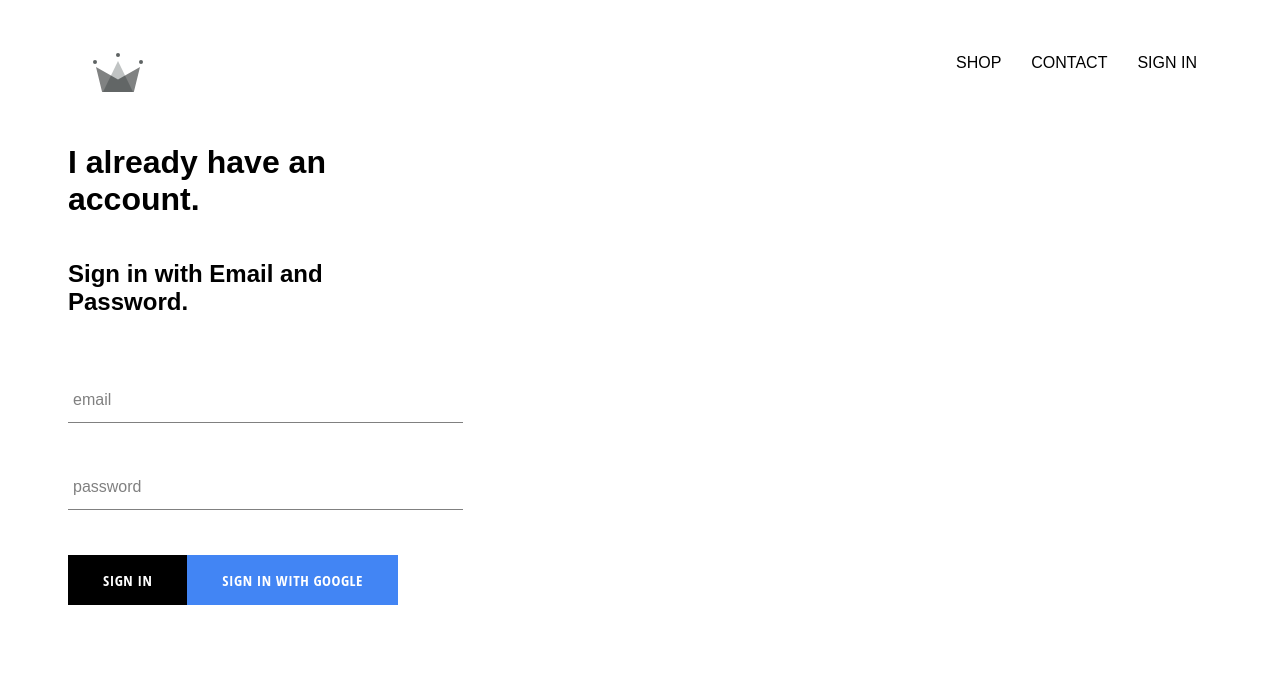
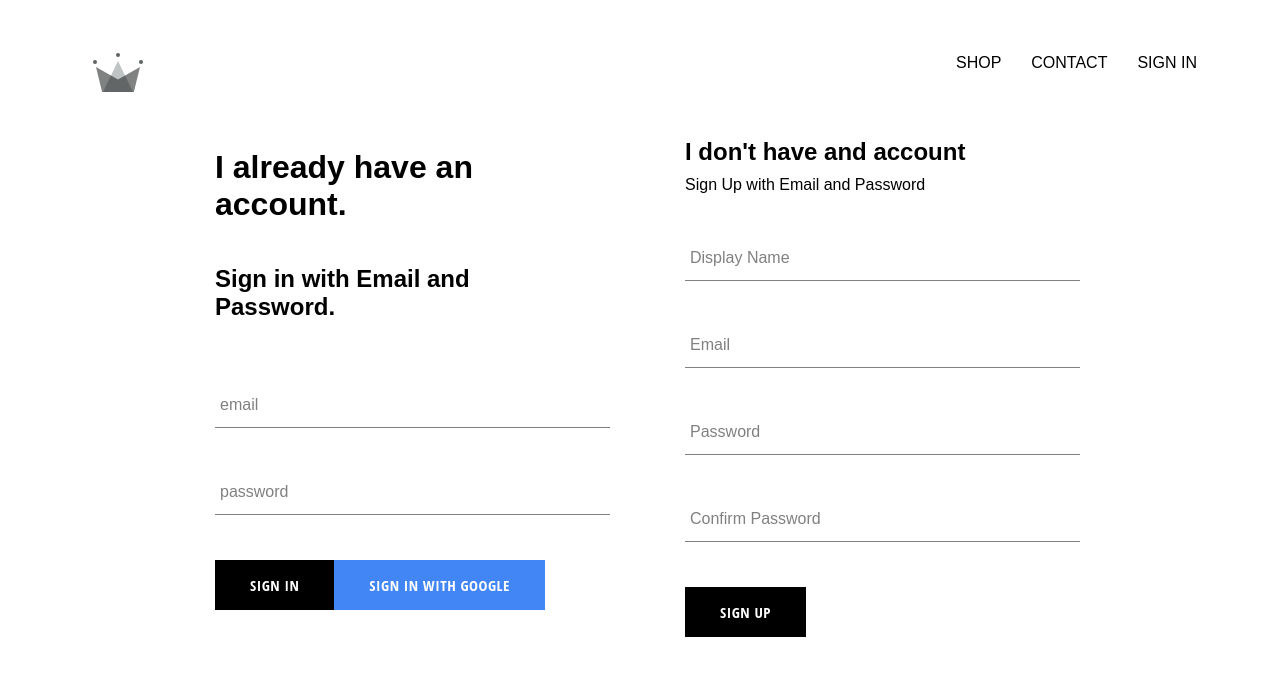
Before and after one commit to mjombanorman/emj-clothing-store, a React (Vite) app: page /signin in a window 1280 px wide. Shown: the top 676 px of the page. Built offline with nearby package versions, Linux system fonts and the light colour scheme; no server answers; a web font is replaced by a local one.

Commit message:
Implemeted the ability to save users into the firebase db

```diff
--- a/src/App.jsx
+++ b/src/App.jsx
@@ -5,7 +5,7 @@ import "./App.css";
 import HomePage from "./pages/homepage/homepage.component";
 import ShopPage from "./pages/shop/shop.component";
 import SignInAndSignUpPage from "./pages/sign-in-and-sign-up/sign-in-and-sign-up.component";
-import { auth } from './firebase/firebase.utlis';
+import { auth,createUserProfileDocument } from './firebase/firebase.utlis';
 //import { auth } from "./firebase/firebase.utils";
 
 class App extends Component {
@@ -17,14 +17,26 @@ class App extends Component {
   }
 
   unSubscribeFromAuth = null;
+  componentDidMount() {
+    this.unSubscribeFromAuth = auth.onAuthStateChanged(async (userAuth) => {
+      if (userAuth) {
+        try {
+          const userRef = await createUserProfileDocument(userAuth);
+          console.log("useref", userRef);
 
-  componentDidMount() {
-  this.unSubscribeFromAuth =  auth.onAuthStateChanged(user => {
-      this.setState({ currentUser: user });
-      console.log(user);
+          // await  userRef.onSnapshot((snapShot) => {
+            this.setState({
+              currentUser:  userRef.id })
+            // });
+          // });
+        } catch (error) {
+          console.error("Error in onSnapshot:", error);
+        }
+      }
+      this.setState({ currentUser: userAuth });
     });
+  }
 
-  }
   componentWillUnmount() {
     this.unSubscribeFromAuth(); // unsubscribe from the auth listener when the component unmounts
     console.log("unmounted");
--- a/src/components/sign-in/sign-in.component.jsx
+++ b/src/components/sign-in/sign-in.component.jsx
@@ -1,5 +1,5 @@
 import React, { Component } from "react";
-import FormInput from "../form-input/form-input.componet";
+import FormInput from "../form-input/form-input.component";
 import "./sign-in.styles.scss";
 import CustomButton from "../custom-button/custom-button.component";
 import { signInWithGoogle } from "../../firebase/firebase.utlis";
--- /dev/null
+++ b/src/components/sign-up/sign-up.component.jsx
@@ -0,0 +1,93 @@
+import React, { Component } from "react";
+import FormInput from "../form-input/form-input.component";
+import CustomButton from "../custom-button/custom-button.component";
+import { auth,createUserProfileDocument,createUser} from "../../firebase/firebase.utlis";
+import "./sign-up.styles.scss";
+
+class SignUp extends Component {
+  constructor(props) {
+    super(props);
+    this.state = {
+      displayName: "",
+      email: "",
+      password: "",
+      confirmPassword: "",
+    };
+  }
+    handleSubmit = async (event) => {
+        event.preventDefault();
+        const { displayName, email, password, confirmPassword } = this.state;
+        if (password !== confirmPassword) {
+            alert("passwords don't match");
+            return;
+        }
+        try {
+            //create user login
+           const user = await createUser(email, password);
+
+            // const { user } = await createUserWithEmailAndPassword(email, password);
+            //create user profile
+            await createUserProfileDocument(user, { displayName });
+            //clear form data
+            this.setState({
+                displayName: "",
+                email: "",
+                password: "",
+                confirmPassword: "",
+            });
+        } catch (error) {
+            console.log(error);
+        }
+    }
+    handleChange = (event) => {
+        const { name, value } = event.target;
+        this.setState({ [name]: value });
+    }
+
+    render() {
+      const { displayName, email, password, confirmPassword } = this.state;
+    return (
+      <div className="sign-up">
+        <h2 className="title">I don't have and account</h2>
+        <span>Sign Up with Email and Password</span>
+        <form onSubmit={this.handleSubmit} className="sign-up-form">
+          <FormInput
+            type="text"
+            name="displayName"
+            value={displayName}
+            onChange={this.handleChange}
+            label="Display Name"
+            required
+          />
+          <FormInput
+            type="email"
+            name="email"
+            value={email}
+            onChange={this.handleChange}
+            label="Email"
+            required
+          />
+          <FormInput
+            type="password"
+            name="password"
+            value={password}
+            onChange={this.handleChange}
+            label="Password"
+            required
+          />
+          <FormInput
+            type="password"
+            name="confirmPassword"
+            value={confirmPassword}
+            onChange={this.handleChange}
+            label="Confirm Password"
+            required
+          />
+          <CustomButton type="submit">SIGN UP</CustomButton>
+        </form>
+      </div>
+    );
+  }
+}
+
+export default SignUp;
--- /dev/null
+++ b/src/components/sign-up/sign-up.styles.scss
@@ -0,0 +1,9 @@
+.sign-up {
+  display: flex;
+  flex-direction: column;
+  width: 380px;
+
+  .title {
+    margin: 10px 0;
+  }
+}
--- a/src/firebase/firebase.utlis.js
+++ b/src/firebase/firebase.utlis.js
@@ -1,17 +1,7 @@
 import { initializeApp } from "firebase/app";
-import { getAuth, GoogleAuthProvider, signInWithPopup } from "firebase/auth";
-import { getFirestore } from "firebase/firestore";
-
-
-const firebaseConfig = {
-  apiKey: "AIzaSyCKH1Su5PksdYXd6z6niC52Fm3XECQJPQg",
-  authDomain: "emj-clothing-db.firebaseapp.com",
-  projectId: "emj-clothing-db",
-  storageBucket: "emj-clothing-db.appspot.com",
-  messagingSenderId: "416217175116",
-  appId: "1:416217175116:web:74d599909e9ca0d91110e9",
-  measurementId: "G-Y2LBDS1SVR",
-};
+import { getAuth, GoogleAuthProvider, signInWithPopup,createUserWithEmailAndPassword } from "firebase/auth";
+import { getFirestore, doc, getDoc, setDoc,onSnapshot } from "firebase/firestore";
+import firebaseConfig from "./firebaseConfig";
 
 // Initialize Firebase
 const firebaseApp = initializeApp(firebaseConfig);
@@ -20,8 +10,64 @@ const firestore = getFirestore(firebaseApp);
 
 const provider = new GoogleAuthProvider();
 
-provider.setCustomParameters({ prompt: "select_account" }); // Typo corrected here, should be 'select_account'
+provider.setCustomParameters({ prompt: "select_account" });
 const signInWithGoogle = () => signInWithPopup(auth, provider);
 
 export { auth, firestore, signInWithGoogle };
+
+export const createUserProfileDocument = async (userAuth, additionalData) => {
+  if (!userAuth) return null;
+
+  const userRef = doc(firestore, `users/${userAuth.uid}`);
+
+  try {
+    // Check if the document exists
+    const docSnapshot = await getDoc(userRef);
+
+    if (docSnapshot.exists()) {
+      // If the document exists, return the reference
+      return userRef;
+    } else {
+      // If the document does not exist, create it and return the reference
+      const { displayName, email } = userAuth;
+      const createdAt = new Date();
+      await setDoc(userRef, {
+        displayName,
+        email,
+        createdAt,
+        ...additionalData,
+      });
+      return userRef;
+    }
+  } catch (error) {
+    console.error("Error creating user profile document:", error);
+    return null;
+  }
+};
+
+
+export const createUser = async (email, password) => {
+  try {
+    const userCredential = await createUserWithEmailAndPassword(
+      auth,
+      email,
+      password
+    );
+    const user = userCredential.user;
+
+    // Handle successful user creation
+    console.log("User created successfully:", user);
+
+    // Store user data, redirect, etc.
+  } catch (error) {
+    console.error("Error creating user:", error.code, error.message);
+
+    // Handle errors (display message, log details)
+  }
+};
+
+
+
+
+
 export default firebaseApp;
--- /dev/null
+++ b/src/firebase/firebaseConfig.js
@@ -0,0 +1,13 @@
+// firebaseConfig.js
+
+const firebaseConfig = {
+  apiKey: "AIzaSyCKH1Su5PksdYXd6z6niC52Fm3XECQJPQg",
+  authDomain: "emj-clothing-db.firebaseapp.com",
+  projectId: "emj-clothing-db",
+  storageBucket: "emj-clothing-db.appspot.com",
+  messagingSenderId: "416217175116",
+  appId: "1:416217175116:web:74d599909e9ca0d91110e9",
+  measurementId: "G-Y2LBDS1SVR",
+};
+
+export default firebaseConfig;
--- a/src/pages/sign-in-and-sign-up/sign-in-and-sign-up.component.jsx
+++ b/src/pages/sign-in-and-sign-up/sign-in-and-sign-up.component.jsx
@@ -1,9 +1,14 @@
-import React from 'react';
+import React from "react";
 
-import './sign-in-and-sign-up.styles.scss';
-import SignIn from '../../components/sign-in/sign-in.component';
+import "./sign-in-and-sign-up.styles.scss";
+import SignIn from "../../components/sign-in/sign-in.component";
+import SignUp from "../../components/sign-up/sign-up.component";
+
 const SignInAndSignUpPage = () => (
-    <SignIn/>
-)
+  <div className="sign-in-and-sign-up">
+    <SignIn />
+    <SignUp />
+  </div>
+);
 
 export default SignInAndSignUpPage;
--- a/src/pages/sign-in-and-sign-up/sign-in-and-sign-up.styles.scss
+++ b/src/pages/sign-in-and-sign-up/sign-in-and-sign-up.styles.scss
@@ -0,0 +1,6 @@
+.sign-in-and-sign-up{
+    width: 850px;
+    display: flex;
+    justify-content: space-between;
+    margin: 30px auto;
+}
```
Also changed, not shown: src/components/form-input/form-input.component.jsx (renamed from src/components/form-input/form-input.componet.jsx).
